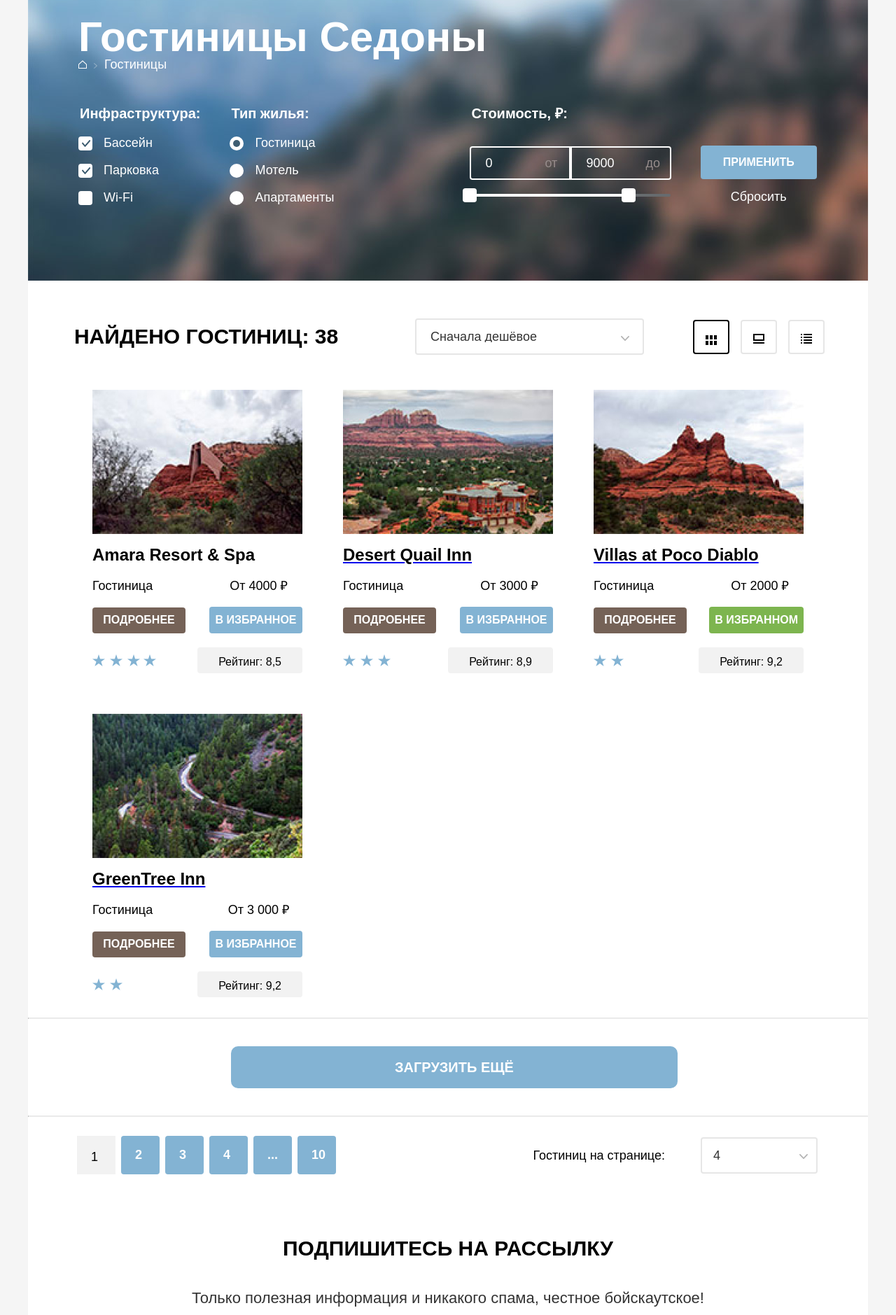
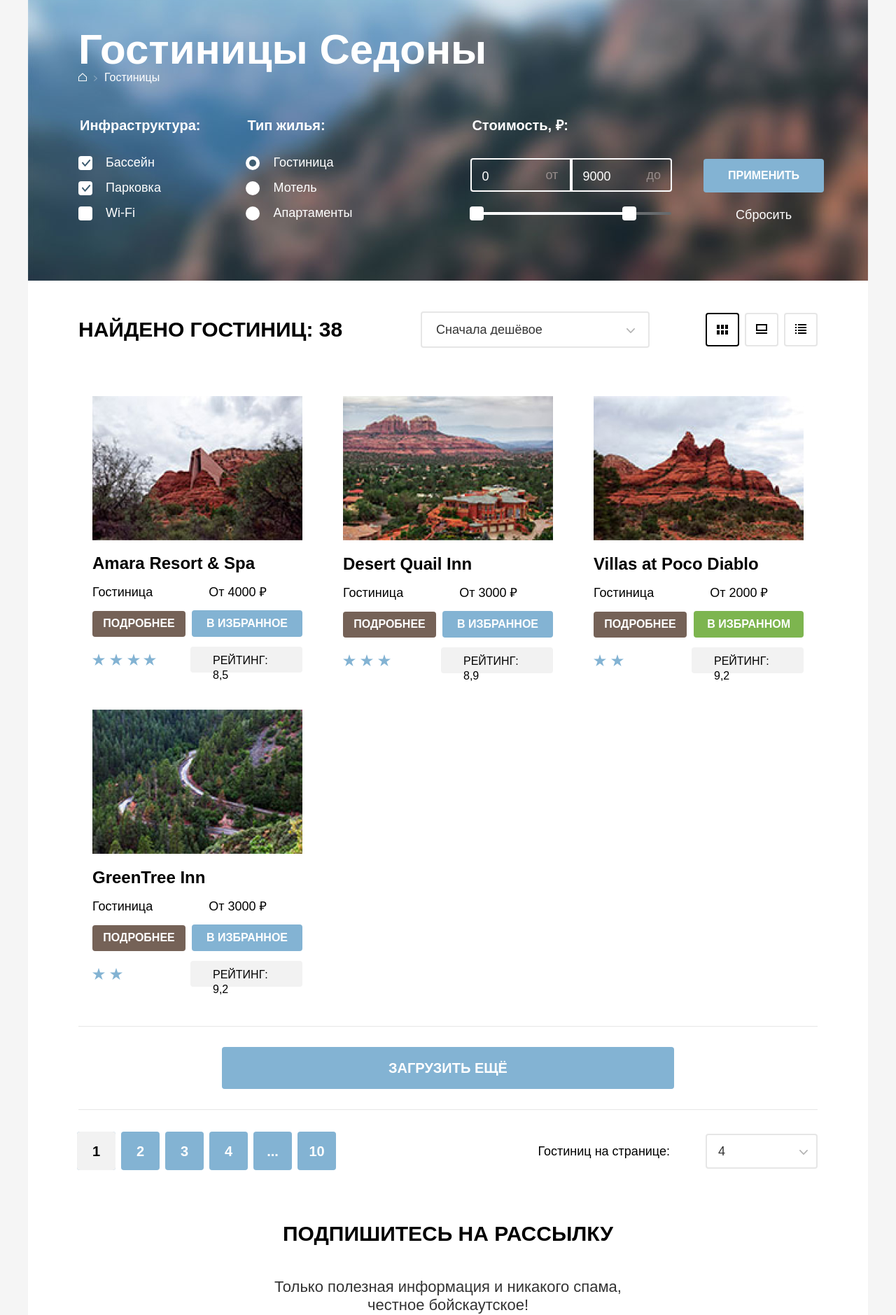
Before and after one commit to htmlacademy-htmlcss/851779-sedona-33, a plain HTML site: page catalog.html in a window 1280 px wide. Shown: the part 72-1951 px from the top of the page at 70% size. Drawn offline with Linux system fonts and the light colour scheme; a web font is replaced by a local one.

Commit message:
Защита проекта (2 попытка)
Защита проекта (2 попытка)

```diff
--- a/catalog.html
+++ b/catalog.html
@@ -56,10 +56,9 @@
         </ul>
       </nav>
     </header>
-
     <main class="main-inner">
+      <div class="main-wrapper">
       <header class="inner-header">
-        <h2 class="visually-hidden">Главная</h2>
         <section class="catalog-products">
           <h1 class="inner-header-title">Гостиницы Седоны</h1>
           <h2 class="visually-hidden">Список гостиниц с фильтрами</h2>
@@ -69,7 +68,7 @@
             <a class="navigation-link-icon-main" href="">
               <svg xmlns="http://www.w3.org/2000/svg" width="12" height="12" viewBox="0 0 12 12">
                 <path d="M6 0.300049L0 5.80005V12H12V5.80005L6 0.300049ZM11 11H1V6.20005L6 1.70005L11 6.20005V11Z">
-                  <path d="M4 10H5V7.5H7V10H8V6.5H4V10Z">
+                  <path d="M4 10H5V7.5H7V10H8V6.5H4V10Z" />
               </svg>
             </a>
           </li>
@@ -183,8 +182,7 @@
               <button class="button-opacity-discard" type="reset">Сбросить</button>
             </div>
       </form>
-
-
+    </div>
 
       <!-- Фильтр гостиниц -->
 
@@ -335,7 +333,7 @@
               </a>
               <div class="name-hotel-item">
                 <p class="product-card-price-name">Гостиница</p>
-                <p class="product-card-price-number">От 3 000 ₽</p>
+                <p class="product-card-price-number">От 3000 ₽</p>
               </div>
               <div class="button-card-item">
                 <a class="product-card-button-more" href="#">Подробнее</a>
@@ -357,14 +355,11 @@
         </ul>
       </div>
 
-      <hr class="solid">
       <div class="big-button-item-download">
         <a class="big-button-item-download-sub" href="#">Загрузить ещё
         </a>
       </div>
-    </hr>
 
-    <hr class="solid">
       <div class="pagination-container">
         <section class="pagination-list">
           <ul class="pagination">
@@ -397,19 +392,18 @@
           </div>
         </section>
         </div>
-      </hr>
-
 
       <!-- Рассылка -->
 
       <section class="mailing-list-catalog">
         <div class="mailing-list-wrapper">
           <div class="mailing-list-content">
-            <h4 class="mailing-list-title-catalog">Подпишитесь на рассылку</h4>
-            <p class="mailing-list-description-catalog">Только полезная информация и никакого спама,
+            <h4 class="mailing-list-title">Подпишитесь на рассылку</h4>
+            <p class="mailing-list-description">Только полезная информация и никакого спама,
+              <br>
               честное бойскаутское!
             </p>
-            <form class="mailing-list-form-catalog" action="https://echo.htmlacademy.ru/" method="post">
+            <form class="mailing-list-form" action="https://echo.htmlacademy.ru/" method="post">
               <input class="field" placeholder="Ваш e-mail" type="email" name="mailing-list-email"
                 id="mailing-list-email" required>
               <button class="button-mailing-list-button" type="submit">Подписаться
@@ -418,7 +412,6 @@
           </div>
         </div>
       </section>
-    </main>
 
     <!-- Футер -->
 
@@ -433,7 +426,7 @@
                   viewBox="0 0 18 15">
                   <g clip-path="url(#clip0_0_410)">
                     <path
-                      d="M11.6 0.199995C13.4 -0.300005 14.8 0.499995 15.4 1.39999C16.1 1.19999 16.8 0.899995 17.5 0.699995C17.5 1.59999 16.9 2.2 16.6 2.49999C17.3 2.59999 18 1.89999 18 1.89999C17.8 2.89999 16.9 3.7 16.3 3.9C16.1 10.7 13 15.1 5.7 15C5.1 15 5.8 15 5.2 15C4.8 15 0.8 14.5 0 13.1C2.4 13.3 4.1 12.7 5 11.9C4 11.6 2.1 11.5 1.8 9C2.2 9.1 2.4 9.2 3.1 9.1C1.8 8.3 0.4 7.5 0.5 5.29999C0.8 5.6 1.6 5.79999 1.9 5.79999C1.1 5.6 -0.2 2.49999 0.9 0.899995C2.8 2.79999 4.9 4.49999 8.5 4.69999C8.7 2.29999 9.7 0.799995 11.6 0.199995Z">
+                      d="M11.6 0.199995C13.4 -0.300005 14.8 0.499995 15.4 1.39999C16.1 1.19999 16.8 0.899995 17.5 0.699995C17.5 1.59999 16.9 2.2 16.6 2.49999C17.3 2.59999 18 1.89999 18 1.89999C17.8 2.89999 16.9 3.7 16.3 3.9C16.1 10.7 13 15.1 5.7 15C5.1 15 5.8 15 5.2 15C4.8 15 0.8 14.5 0 13.1C2.4 13.3 4.1 12.7 5 11.9C4 11.6 2.1 11.5 1.8 9C2.2 9.1 2.4 9.2 3.1 9.1C1.8 8.3 0.4 7.5 0.5 5.29999C0.8 5.6 1.6 5.79999 1.9 5.79999C1.1 5.6 -0.2 2.49999 0.9 0.899995C2.8 2.79999 4.9 4.49999 8.5 4.69999C8.7 2.29999 9.7 0.799995 11.6 0.199995Z" />
                   </g>
                   <defs>
                     <clipPath id="clip0_0_410">
@@ -480,9 +473,8 @@
         </section>
 
         <div class="footer-logo-wrapper">
-          <a class="footer-logo" href="https://htmlacademy.ru/">
+          <a class="footer-logo" href="https://htmlacademy.ru/" alt="Логотип HTML академии">
             <h2 class="visually-hidden">Логотип</h2>
-
             <svg xmlns="http://www.w3.org/2000/svg" width="115" height="34" viewBox="0 0 115 34">
               <path d="M0 12.9V15.5H2.5V12.9H0Z" />
               <path
@@ -509,9 +501,9 @@
                 d="M109.4 27L105.8 18.1H103.6L108.4 29.7C108.1 30.6 107.7 30.9 106.7 30.9H104.2V32.9H106.7C108.5 32.9 109.5 32.1 110.2 30.3L114.9 18.1H112.8L109.4 27Z" />
             </svg>
           </a>
-          </section>
         </div>
+      </div>
     </footer>
+    </div>
 </body>
-
 </html>
--- a/styles/styles.css
+++ b/styles/styles.css
@@ -4,7 +4,9 @@
     font-family: "PT Sans";
     font-style: normal;
     font-weight: 700;
-    src: url("fonts/pt-sans-bold.woff2") format("woff2");
+    font-weight: 400;
+    src: url("fonts/ptsans-700.woff2") format("woff2");
+    src: url("fonts/ptsans-400.woff2") format("woff2");
     font-display: swap;
   }
 
@@ -127,6 +129,15 @@
     margin-left: auto;
   }
 
+  .navigation-user  .navigation-item:first-child {
+    padding-left: 5px;
+    padding-right: 5px;
+  }
+
+  .navigation-user  .navigation-item:nth-child(2) {
+    margin-right: 25px;
+  }
+
   .navigation-list .navigation-user{
     min-width: 42px;
     min-height: 66px;
@@ -193,6 +204,7 @@
   }
 
   .logo-wrapper {
+    background-color: #638DBE;
     background: url("../images/index-background.jpg") no-repeat top;
     min-height: 485px;
   }
@@ -403,7 +415,7 @@
 }
 
 .mailing-list-content {
-   padding: 30px;
+   padding: 55px;
    text-align: center;
 }
 
@@ -415,31 +427,7 @@
     font-size: 30px;
     line-height: 36px;
     box-align: center;
-    color:#ffffff;
-  }
-
-  .mailing-list-title {
-    font-family: "PT Sans", sans-serif;
-    font-weight: 700;
-    font-size: 30px;
-    line-height: 36px;
-    text-transform: uppercase;
-    box-align: center;
-    color:#ffffff;
-  }
-
-  .mailing-list-description {
-    font-family: "PT Sans", sans-serif;
-    font-weight: 400;
-    font-size: 22px;
-    line-height: 26px;
-  }
-
-  .mailing-list-form {
-    display: flex;
-    margin: auto;
-    width: 800px;
-    padding-top: 47px;
+    background-color: #E5E5E5;
   }
 
   .field {
@@ -518,8 +506,9 @@
 
   .footer-social {
   margin: auto;
-  padding: 50px 0px 50px 50px;
-  display: flex;
+  display: flex;
+  align-items: center;
+  padding-left: 64px;
   flex-wrap: wrap;
   width: 420px;
   margin: 0;
@@ -563,7 +552,7 @@
   }
 
 .footer-social-item:not(:first-child) {
-  padding-left: 30px;
+  padding-left: 10px;
 }
 
 
@@ -571,8 +560,6 @@
     display: flex;
     align-items: center;
     justify-content: center;
-    padding-top: 60px;
-    padding-bottom: -72px;
     max-width: 720px;
     font-family: "PT Sans", sans-serif;
     font-weight: 400;
@@ -580,12 +567,14 @@
     line-height: 40px;
     text-transform: uppercase;
     width: 370px;
-    height:70px;
   }
 
   .phone-number-link {
     color: #000000;
     text-decoration: none;
+    display: block;
+    padding-top: 10px;
+    margin-left: -9px;
    }
 
 
@@ -595,7 +584,6 @@
 
   .phone-number-link:focus {
   border-radius: 10px;
-  padding: 15px;
   outline: 3px solid #83B3D3;
   }
 
@@ -609,23 +597,24 @@
   .footer-logo-wrapper {
   display: flex;
   align-items: center;
-  justify-content: center;
-  margin: 0 auto;
-  margin-right: 60px;
-  padding-top: 40px;
-  padding-bottom: 44px;
+  margin-left: auto;
+  padding-top: 32px;
+  padding-bottom: 34px;
+  padding-right: 72px;
   fill: #000000;
   }
 
+  .footer-logo {
+    padding-top: 10px;
+  }
+
   .footer-contacts-logo:hover {
-    fill: #756257;
+    color: #756257;
   }
 
   .footer-contacts-logo:focus {
     border-radius: 10px;
     outline: 3px solid #83B3D3;
-    width: 160px;
-    height: 53px;
   }
 
   .footer-contacts-logo:active  {
@@ -641,8 +630,13 @@
   .main-inner {
     width: 1200px;
     margin: 0 auto;
+    min-height: 485px;
+  }
+
+  .main-wrapper {
     background: url("../images/catalog-background-1.jpg") no-repeat top;
-    min-height: 485px;
+    background-size: cover;
+    padding-bottom: 7px;
   }
 
   .navigation-link-icon-main {
@@ -687,8 +681,8 @@
 .control {
   position: relative;
   display: block;
-  padding-left: 36px;
-  padding-bottom: 16px;
+  padding-left: 39px;
+  padding-bottom: 13px;
 }
 
 /* Mark */
@@ -759,7 +753,7 @@
 /* Range */
 
 .range {
-  padding-top: 20px;
+  padding-top: 29px;
 
 }
 
@@ -800,7 +794,7 @@
 
 .toggle-min {
   top: -8px;
-  left: -10px;
+  left: -1px;
 }
 
 .toggle-max {
@@ -812,7 +806,8 @@
 .range-input {
   width: 144px;
   height: 48px;
-  padding-left: 20px;
+  padding-left: 14px;
+  padding-top: 6px;
   font: inherit;
   background-color: transparent;
   border: 2px solid #FFFFFF;
@@ -837,7 +832,8 @@
 .range-input-right {
   width: 144px;
   height: 48px;
-  padding-left: 20px;
+  padding-left: 14px;
+  padding-top: 6px;
   font: inherit;
   background-color: transparent;
   border: 2px solid #FFFFFF;
@@ -874,12 +870,16 @@
   padding: 0px 40px 65px 0px;
 }
 
+.catalog-filter-group:first-of-type {
+  padding: 0px 63px 65px 0px;
+}
+
 .catalog-filter-group-toggle {
   display: flex;
   flex-wrap: wrap;
   border: none;
   padding-top: 34px;
-  padding-left: 152px;
+  padding-left: 127px;
 }
 
 
@@ -902,6 +902,8 @@
     font-size: 18px;
     line-height: 23px;
     color: #FFFFFF;
+    margin: 0;
+    margin-top: 29px;
 }
 
 .catalog-filter-label {
@@ -925,8 +927,8 @@
   display: flex;
   margin: 0;
   flex-wrap: wrap;
-  padding-right: 72px;
-  padding-top: 59px;
+  padding-right: 62px;
+  padding-top: 61px;
   justify-content: center;
 }
 
@@ -934,7 +936,7 @@
   display: flex;
   justify-content: center;
   align-items: center;
-  padding: 16px 32px 16px 32px;
+  padding: 16px 35px 16px 35px;
   font-family: inherit;
   font-size: 16px;
   line-height: 16px;
@@ -978,6 +980,8 @@
   background-color: transparent;
   text-decoration: none;
   cursor: pointer;
+  justify-self: center;
+  margin-top: 7px;
 }
 
 .button-opacity-discard:hover {
@@ -999,7 +1003,8 @@ opacity: 60%;
   justify-content: center;
   align-items: center;
   padding-left: 72px;
-  padding-top: 32px;
+  padding-right: 72px;
+  padding-top: 37px;
 
  }
 
@@ -1007,15 +1012,15 @@ opacity: 60%;
   display: flex;
   white-space: nowrap;
   font-size: 30px;
+  line-height: 39px;
   font-weight: 700;
   text-transform: uppercase;
-  padding-left: 20px;
+  margin: 0;
 }
 
 .select-item-filter {
   display: flex;
-  padding-left: 80px;
-  padding-right: 32px;
+  margin-left: auto;
 }
 
 .select-control-sort:hover {
@@ -1032,7 +1037,6 @@ opacity: 60%;
 
 .select-control-sort {
 display: flex;
-margin: 30px;
 padding: 16px 127px 16px 20px;
 justify-content: center;
 font-size: 18px;
@@ -1056,16 +1060,20 @@ border-radius: 4px;
   .filter-hotel-icon {
     display: flex;
     justify-content: center;
+    align-items: center;
     height: 65px;
-    padding-right: 80px;
-    margin-right: auto;
+    padding-left: 80px;
    }
 
    .button-filter-hotel-icon-active {
     border: 2px solid #000000;
     border-radius: 4px;
-    padding: 16px;
-    margin: 8px;
+    height: 48px;
+    width: 48px;
+    display: flex;
+    justify-content: center;
+    align-items: center;
+    margin-right: 8px;
    }
 
    .button-filter-hotel-icon-active:hover {
@@ -1078,13 +1086,20 @@ border-radius: 4px;
 
    .button-filter-hotel-icon-active:active{
     border: 2px solid #000000;
+   }
+
+.button-filter-hotel-icon + .button-filter-hotel-icon {
+  margin-left: 8px;
 }
 
 .button-filter-hotel-icon {
   border: 2px solid #E6E6E6;
   border-radius: 4px;
-  padding: 16px;
-  margin: 8px;
+  height: 48px;
+  width: 48px;
+  display: flex;
+  justify-content: center;
+  align-items: center;
 }
 
 .button-filter-hotel-icon:hover {
@@ -1099,10 +1114,13 @@ border-radius: 4px;
   border: 2px solid #000000;
 }
 
+.catalog-products {
+  padding-top: 39px;;
+}
+
   .breadcrumbs {
     display: flex;
     margin: 0;
-    padding-top: 5px;
     padding-left: 72px;
     color: #FFFFFF;
     list-style-type: none;
@@ -1110,18 +1128,18 @@ border-radius: 4px;
 
   .breadcrumbs-item {
     display: flex;
-    padding-top: 10px;
+    font-size: 16px;
+    line-height: 21px;
   }
 
   .inner-header-title {
     margin: 0;
-    padding-top: 48px;
     padding-left: 72px;
     list-style-type: none;
-    margin-top: 0px;
-    font-family: "PT Sans", sans-serif;
-    font-weight: 700;
+    font-family: "PT Sans", sans-serif;
     font-size: 60px;
+    line-height: 78px;
+    height: 68px;
     color: #FFFFFF;
   }
 
@@ -1130,6 +1148,7 @@ border-radius: 4px;
 
 .demo-wrapper {
   display: flex;
+  padding-top: 43px;
 }
 
 .hotel-list {
@@ -1141,6 +1160,7 @@ border-radius: 4px;
   padding: 0;
   padding-left: 72px;
   gap: 18px;
+  row-gap: 10px;
 }
 
 
@@ -1169,19 +1189,30 @@ border-radius: 4px;
   opacity: 60%;
 }
 
-.hotel-card-title {
+.hotel-card-title,
+.hotel-card-link:link .hotel-card-title,
+.hotel-card-link:visited .hotel-card-title,
+.hotel-card-link:hover .hotel-card-title,
+.hotel-card-link:active .hotel-card-title,
+.hotel-card-link,
+.hotel-card-link:link,
+.hotel-card-link:visited,
+.hotel-card-link:hover,
+.hotel-card-link:active {
   margin: auto;
   font-family: "PT Sans", sans-serif;
   font-weight: 700;
   font-size: 24px;
   line-height: 31px;
-  padding-top: 8px;
+  padding-top: 11px;
   color:#000000;
   text-decoration: none;
 }
 
 .name-hotel-item {
   display: flex;
+  margin-top: 15px;
+  margin-bottom: 14px;
 }
 
 .product-card-price-name {
@@ -1190,23 +1221,25 @@ border-radius: 4px;
   font-weight: 400;
   font-size: 18px;
   line-height: 23px;
+  margin: 0;
 }
 
 .product-card-price-number {
   display: flex;
   margin: auto;
-  padding-left: 89px;
+  padding-left: 80px;
   font-family: "PT Sans", sans-serif;
   font-weight: 400;
   font-size: 18px;
   line-height: 23px;
+  margin: 0;
 }
 
 .button-card-item {
   display: flex;
   justify-content: space-between;
   align-items: center;
-  margin-bottom: 20px;
+  margin-bottom: 14px;
 
 }
 
@@ -1241,7 +1274,7 @@ border-radius: 4px;
   justify-content: center;
   min-width: 133px;
   box-sizing: border-box;
-  padding: 9px 8px;
+  padding: 9px 21px;
   font-family: inherit;
   font-size: 16px;
   line-height: 20px;
@@ -1271,7 +1304,7 @@ border-radius: 4px;
   justify-content: center;
   min-width: 133px;
   box-sizing: border-box;
-  padding: 9px 8px;
+  padding: 9px 19px;
   font-family: inherit;
   font-size: 16px;
   line-height: 20px;
@@ -1301,7 +1334,7 @@ border-radius: 4px;
   margin: 0;
   margin-left: auto;
 
-  padding: 9px 30px 9px 30px;
+  padding: 9px 32px;
   background-color:#F2F2F2;
   border-radius: 4px;
   max-width: 160px;
@@ -1309,6 +1342,8 @@ border-radius: 4px;
   font-family: "PT Sans", sans-serif;
   font-weight: 400;
   font-size: 16px;
+  line-height: 21px;
+  text-transform: uppercase;
 }
 
 .rating-image {
@@ -1347,7 +1382,13 @@ border-radius: 4px;
 }
 
 .pagination-item {
-
+  display: flex;
+  justify-content: center;
+  align-items: center;
+  width: 55px;
+  height: 55px;
+  background-color: #83B3D3;
+  border-radius: 4px;
 }
 
 .pagination-item:not(:last-child) {
@@ -1357,24 +1398,22 @@ border-radius: 4px;
 .pagination-current {
   background-color: #F2F2F2;
   color: #242424;
+  border-radius: 4px;
 }
 
 .pagination-link {
-  background-color: #83B3D3;
   font-family: "PT Sans", sans-serif;
   font-weight: 400;
   font-size: 18px;
 
   color: #ffffff;
-  width: 55px;
-  height: 55px;
   display: block;
   text-decoration: none;
-  padding: 18px 20px;
   box-sizing: border-box;
-  line-height: 18px;
-  font-weight: 700;
-  border-radius: 4px;
+  font-weight: 700;
+  font-weight: 700;
+  font-size: 20px;
+  line-height: 26px;
 }
 
 .pagination-link:hover {
@@ -1394,19 +1433,23 @@ border-radius: 4px;
 .pagination-disabled {
   width: 55px;
   height: 55px;
-  padding: 18px 20px;
-  display: block;
+  display: flex;
+  justify-content: center;
+  align-items: center;
   text-decoration: none;
   background-color: #F2F2F2;
   color: #000000;
   align-items: center;
+  border-radius: 4px;
+  font-weight: 700;
+  font-size: 20px;
+  line-height: 26px;
 }
 
 .sort-pagination {
   display: flex;
-  margin: 0 auto;
-  padding-left: 240px;
-  margin-right: 72px;
+  margin-left: auto;
+  padding-right: 72px;
   align-items: center;
 }
 
@@ -1426,7 +1469,7 @@ font-family: "PT Sans", sans-serif;;
 font-weight: 400;
 color: #333333;
 line-height: 16px;
-padding: 16px 136px 16px 16px;
+padding: 15px 103px 15px 16px;
 max-width: 100%;
 box-sizing: border-box;
 margin: 0;
@@ -1439,6 +1482,7 @@ border-radius: 4px;
  background-size: 12px 7px;
  background-position: right 8% bottom 45%;
  background-color: #fff;
+ min-width: 160px;
 }
 
 .select-control-sort-number:hover {
@@ -1464,9 +1508,10 @@ border-radius: 4px;
   font-size: 30px;
   line-height: 36px;
   box-align: center;
-}
-
-.mailing-list-title-catalog {
+  margin-bottom: 24px;
+}
+
+.mailing-list-catalog .mailing-list-title {
   font-family: "PT Sans", sans-serif;
   font-weight: 700;
   font-size: 30px;
@@ -1474,21 +1519,43 @@ border-radius: 4px;
   text-transform: uppercase;
   box-align: center;
   color:#000000;
-}
-
-.mailing-list-description-catalog {
+  margin: 0;
+}
+
+.mailing-list-title {
+  font-family: "PT Sans", sans-serif;
+  font-weight: 700;
+  font-size: 30px;
+  line-height: 36px;
+  text-transform: uppercase;
+  box-align: center;
+  color:#ffffff;
+  margin: 0;
+  margin-top: 40px;
+}
+
+.mailing-list-catalog .mailing-list-description {
   font-family: "PT Sans", sans-serif;
   font-weight: 400;
   font-size: 22px;
   line-height: 26px;
   color:#333333;
-}
-
-.mailing-list-form-catalog {
+  margin: 45px 0 46px;
+}
+
+.mailing-list-description {
+  font-family: "PT Sans", sans-serif;
+  font-weight: 400;
+  font-size: 22px;
+  line-height: 26px;
+  color:#ffffff;
+  margin: 29px 0 46px;
+}
+
+.mailing-list-form {
   display: flex;
   margin: auto;
-  width: 600px;
-  padding-top: 47px;
+  width: 800px;
 }
 
 .field {
@@ -1524,42 +1591,38 @@ border-radius: 4px;
 
 
 .big-button-item-download {
-  display: inline-block;
-  box-sizing: border-box;
-  margin-left: 290px;
-  margin-top: 30px;
-  margin-bottom: 30px;
-  padding: 17px 234px 17px 234px;
-  font-family: inherit;
-  font-size: 20px;
-  line-height: 26px;
-  font-weight: 700;
+  display: flex;
+  justify-content: center;
+  align-items: center;
+  margin: 34px 72px 13px;
+  padding: 29px 0;
   text-align: center;
-  color: #ffffff;
-  background-color: #83B3D3;
   border: none;
   text-decoration: none;
   text-transform: uppercase;
-  border-radius: 10px;
   cursor: pointer;
-}
-
-.big-button-item-download:hover {
+  border-top: 1px solid #E6E6E6;
+  border-bottom: 1px solid #E6E6E6;
+}
+
+.big-button-item-download-sub:hover {
   background-color: #68A2CA;
 }
 
-.big-button-item-download:focus {
-  border: 3px solid #756257;
+.big-button-item-download-sub:focus {
+  outline: 3px solid #756257;
   background-color: #68A2CA;
 }
 
 .big-button-item-download-sub {
   color: #ffffff;
   text-decoration: none;
-}
-
-hr.solid {
-  border-top: 1px solid #E6E6E6;
+  background-color: #83B3D3;
+  font-size: 20px;
+  line-height: 26px;
+  font-weight: 700;
+  padding: 17px 238px;
+  border-radius: 4px;
 }
 
 
```
Also changed, not shown: index.html (+6 -11 lines). Lines whose indentation alone changed are shown as unchanged.
